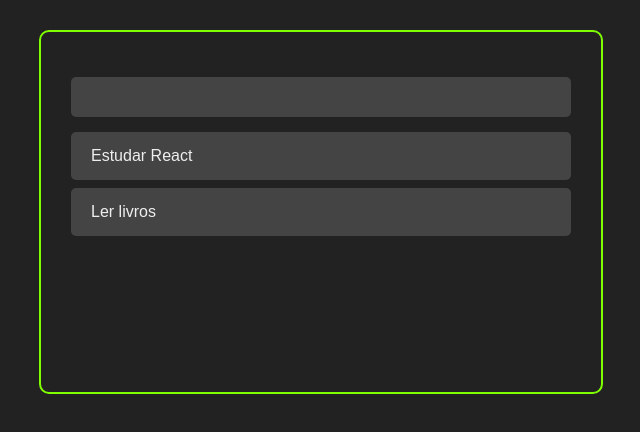
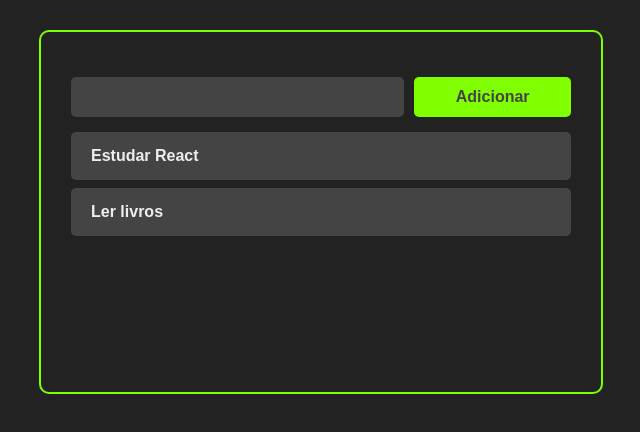
Before and after one commit to ricardodm89/my-app, a React (Create React App) app: page / in a window 1280 px wide. Shown: the top 432 px of the page, without its empty margins (319-959 px from the left). Built offline with nearby package versions, Linux system fonts and the light colour scheme.

Commit message:
Create button component

```diff
--- a/src/components/addTask/AddTask.js
+++ b/src/components/addTask/AddTask.js
@@ -1,10 +1,27 @@
-import React from 'react';
+import React, { useState } from 'react';
 import './styles.css';
+import Button from '../buttonTask/Button';
 
 const AddTask = () => {
+  const [inputData, setInputData] = useState('')
+
+  const handlerInputChange = (e) => {
+    console.log(e.target.value);
+    setInputData(e.target.value);
+
+  }
+
   return (
     <div className="addTaskContainer">
-      <input className="addTaskInput" type="text" />
+      <input
+        onChange={handlerInputChange}
+        value={inputData}
+        className="addTaskInput"
+        type="text"
+      />
+      <div className="addButtonContainer">
+        <Button>Adicionar</Button>
+      </div>
     </div>
   );
 }
--- a/src/components/addTask/styles.css
+++ b/src/components/addTask/styles.css
@@ -14,3 +14,7 @@
     color: #eee;
     font-size: 16px;
 }
+.addButtonContainer{
+  margin-left: 10px;
+  flex: 1;
+}
--- /dev/null
+++ b/src/components/buttonTask/Button.js
@@ -0,0 +1,12 @@
+import React from 'react';
+import './styles.css'
+
+const Button = ({ children, onClick }) => {
+  return (
+    <button className="addButton" onClick={onClick}>
+      {children}
+    </button>
+  );
+}
+
+export default Button;
--- /dev/null
+++ b/src/components/buttonTask/styles.css
@@ -0,0 +1,12 @@
+.addButton{
+  width: 100%;
+  height: 40px;
+  background-color: chartreuse;
+  padding: 0 10px;
+  border: none;
+  border-radius: 5px;
+  font-size: 16px;
+  color: #444;
+  font-weight: bold;
+  cursor: pointer;
+}
--- a/src/components/task.js
+++ b/src/components/task/Task.js
@@ -1,5 +1,5 @@
 import React from 'react';
-import './task.css';
+import './styles.css';
 
 const Task = ({ task }) => {
   return (
--- a/src/components/taskComponent.js
+++ b/src/components/task/TaskComponent.js
@@ -1,5 +1,5 @@
 import React from 'react';
-import Task from './task';
+import Task from './Task';
 
 const TaskComponent = ({ TaskComponent }) => {
   console.log(TaskComponent);
--- a/src/index.css
+++ b/src/index.css
@@ -2,5 +2,6 @@ body{
   margin: 0 auto;
   background-color: #222;
   font-family: 'Bungee Inline', Fallback, sans-serif;
-  color: #fff
+  color: #fff;
+  font-weight: bold;
 }
--- a/src/pages/tasks/tasks.js
+++ b/src/pages/tasks/tasks.js
@@ -1,6 +1,6 @@
 import React, { useState } from 'react';
 import './styles.css';
-import TaskComponent from '../../components/taskComponent';
+import TaskComponent from '../../components/task/TaskComponent';
 import AddTask from '../../components/addTask/AddTask'
 const Tasks = () => {
   // const [message, setMessage] = useState('helloooo')
```
Also changed, not shown: src/components/task/styles.css (renamed from src/components/task.css).
